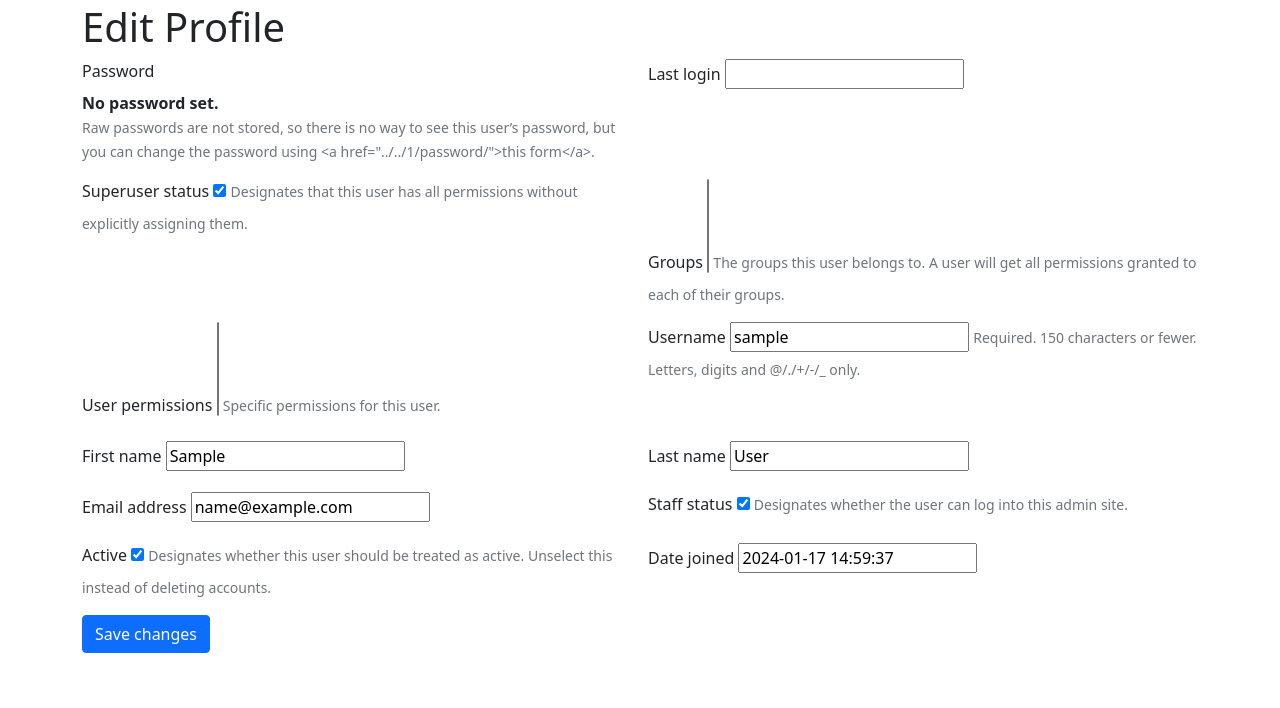
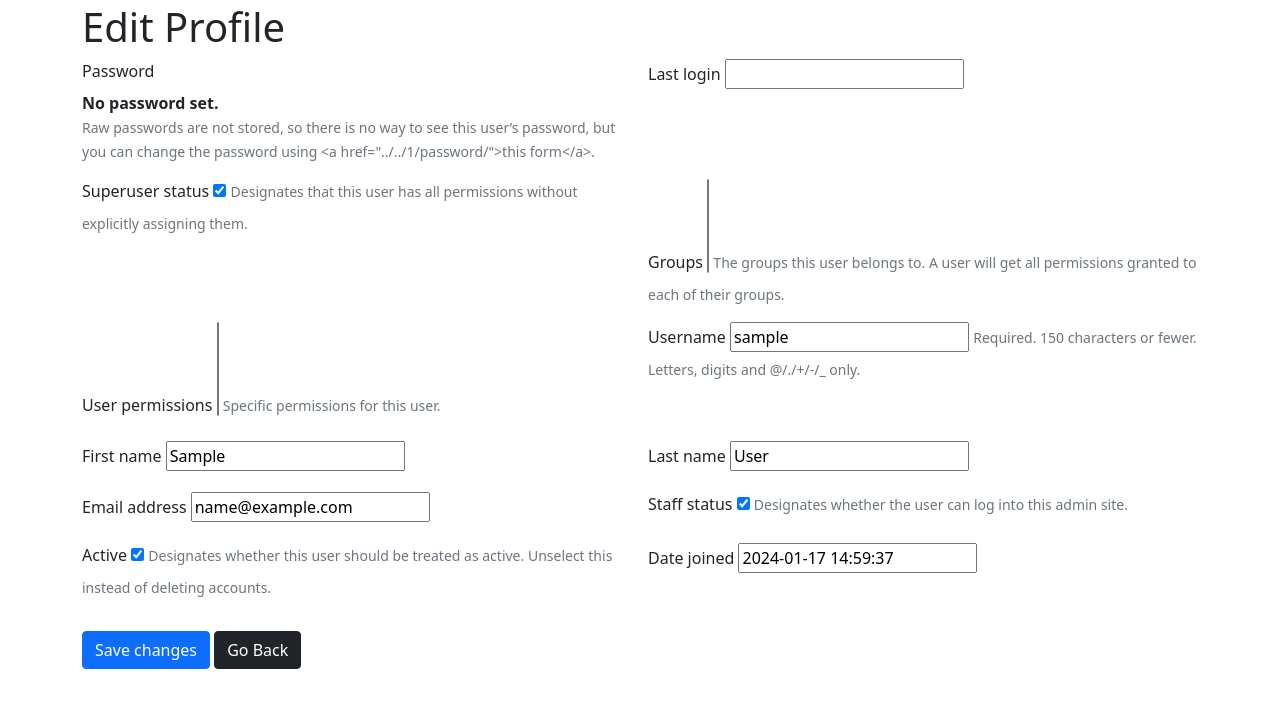
Before and after one commit to LittleChihiro/Photo-Album, a Django app: page /edit_profile/ in a window 1280 px wide. Shown: the part 45-753 px from the top of the page. Run offline with Django 4.2, Linux system fonts and the light colour scheme; the visitor is signed in with stand-in values (Sample User, id 1).

Commit message:
Update
Add Go Back Button

```diff
--- a/photos/templates/photos/edit_profile.html
+++ b/photos/templates/photos/edit_profile.html
@@ -28,6 +28,8 @@
             {% endfor %}
             <div class="col-12">
                 <button type="submit" class="btn btn-primary">Save changes</button>
+                <a href="{% url 'home' %}" class="btn btn-dark my-3">Go Back</a>
+
             </div>
         </form>
     </div>
```
